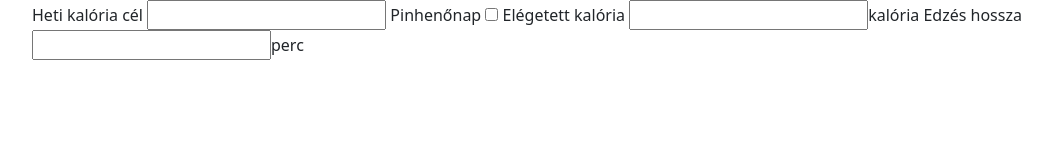
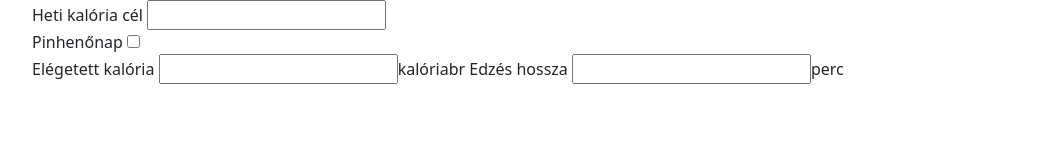
Before and after one commit to kulacs-kristof/FitnesCRUD, a website built with Vite: page Fitness/index.html in a window 1280 px wide. Shown: the whole page, without its empty margins (50-1102 px from the left). Built offline with nearby package versions, Linux system fonts and the light colour scheme.

Commit message:
html javitas

```diff
--- a/Fitness/index.html
+++ b/Fitness/index.html
@@ -12,11 +12,12 @@
       <div class="container">
         <div>
           <label for="heti_kal">Heti kalória cél</label>
-          <input id="heti_kal" type="number">
+          <input id="heti_kal" type="number"><br>
           <label for="pihenonap">Pinhenőnap</label>
-          <input id="pihenonap" type="checkbox">
+          <input id="pihenonap" type="checkbox"><br>
           <label for="kaloria">Elégetett kalória</label>
-          <input type="number" id="kaloria">kalória
+          <input type="number" id="kaloria">kalóriabr
+
           <label for="edzes_hossza">Edzés hossza</label>
           <input type="number" id="edzes_hossza">perc
         </div>
```
